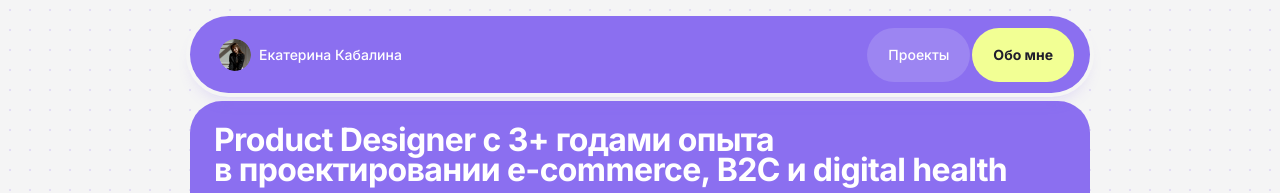
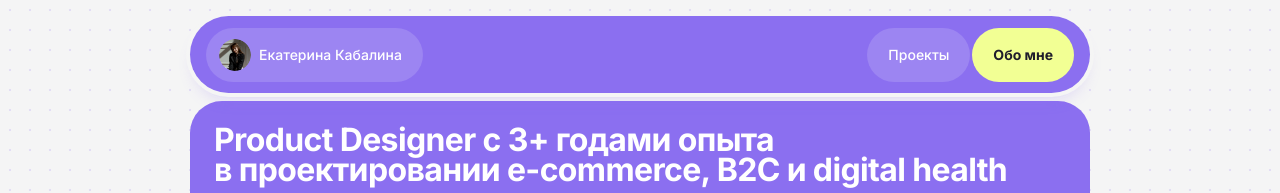
Before and after one commit to katerinadesign/portfolio, a Vue app: page / in a window 1280 px wide. Shown: the top 193 px of the page. Built offline with nearby package versions, Linux system fonts and the light colour scheme.

Commit message:
Кнопка с именем в шапке — фиолетовая, как остальные

```diff
--- a/src/components/SiteHeader.vue
+++ b/src/components/SiteHeader.vue
@@ -14,7 +14,7 @@ const baseUrl = import.meta.env.BASE_URL
   >
     <RouterLink
       to="/"
-      class="flex shrink-0 items-center gap-2 rounded-full py-[11px] pr-[11px] pl-[11px] text-white transition hover:bg-white/15 focus-visible:outline-2 focus-visible:outline-offset-2 focus-visible:outline-accent sm:pr-[21px] sm:pl-[13px]"
+      class="flex shrink-0 items-center gap-2 rounded-full bg-white/15 py-[11px] pr-[11px] pl-[11px] text-white transition hover:bg-white/25 focus-visible:outline-2 focus-visible:outline-offset-2 focus-visible:outline-accent sm:pr-[21px] sm:pl-[13px]"
       :aria-label="`${profile.name} — на главную`"
     >
       <img
```
